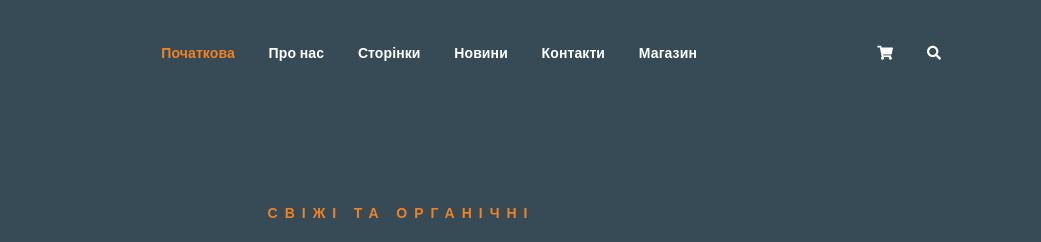
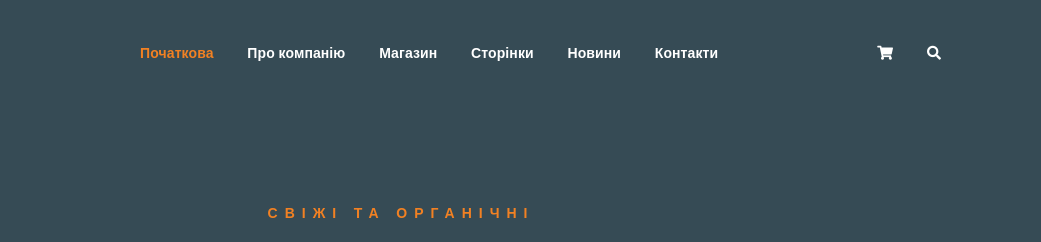
Before and after one commit to Kolesnik1994/Fruit, a plain HTML site: page shop.html in a window 1280 px wide. Shown: the top 242 px of the page, 239-1280 px from the left. Drawn offline with nearby package versions, Linux system fonts and the light colour scheme.

Commit message:
Update shop.html

```diff
--- a/shop.html
+++ b/shop.html
@@ -62,23 +62,7 @@
 								<li class="current-list-item"><a href="index.html">Початкова</a>
 
 								</li>
-								<li><a href="about.html">Про нас</a></li>
-								<li><a href="#">Сторінки</a>
-									<ul class="sub-menu">
-
-										<li><a href="about.html">Про нас</a></li>
-										<li><a href="cart.html">Корзина</a></li>
-
-										<li><a href="shop.html">Магазин</a></li>
-									</ul>
-								</li>
-								<li><a href="">Новини</a>
-									<ul class="sub-menu">
-										<li><a href="news.html">Новини</a></li>
-										<li><a href="single-news.html">Сехонні новини</a></li>
-									</ul>
-								</li>
-								<li><a href="contact.html">Контакти</a></li>
+								<li><a href="about.html">Про компанію</a></li>
 								<li><a href="shop.html">Магазин</a>
 									<ul class="sub-menu">
 										<li><a href="shop.html">Магазин</a></li>
@@ -86,6 +70,20 @@
 										<li><a href="cart.html">Корзина</a></li>
 									</ul>
 								</li>
+								<li><a href="#">Сторінки</a>
+									<ul class="sub-menu">
+
+										<li><a href="about.html">Компанія</a></li>
+										<li><a href="cart.html">Корзина</a></li>
+
+										<li><a href="shop.html">Магазин</a></li>
+									</ul>
+								</li>
+								<li><a href="">Новини</a>
+
+								</li>
+								<li><a href="">Контакти</a></li>
+
 								<li>
 									<div class="header-icons">
 										<a class="shopping-cart" href="cart.html"><i class="fas fa-shopping-cart"></i></a>
```
